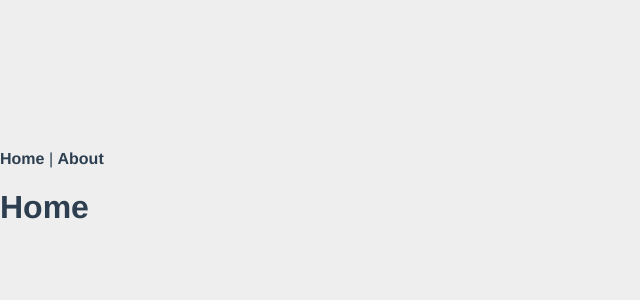
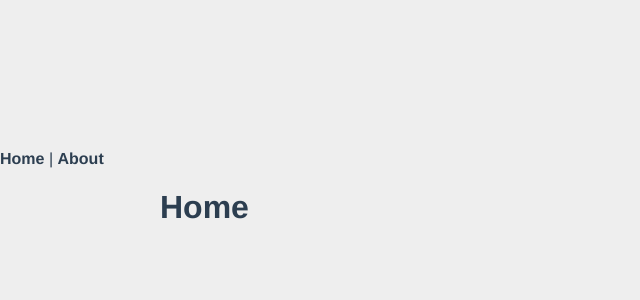
Before and after one commit to kiraGit67/vue-school-travel-app, a Vue app: page / in a window 1280 px wide. Shown: the top 300 px of the page, without its empty margins (0-640 px from the left). Built offline with nearby package versions, Linux system fonts and the light colour scheme.

Commit message:
adds div.container

```diff
--- a/src/App.vue
+++ b/src/App.vue
@@ -3,5 +3,7 @@
     <router-link to="/">Home</router-link> |
     <router-link to="/about">About</router-link>
   </nav>
-  <router-view />
+  <div class="container">
+    <router-view></router-view>
+  </div>
 </template>
```
